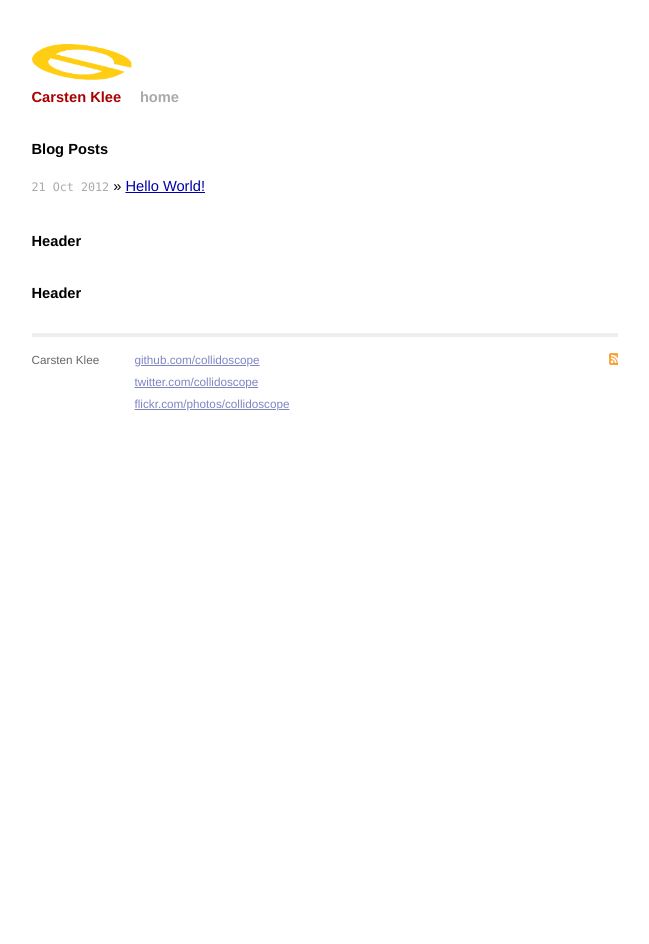
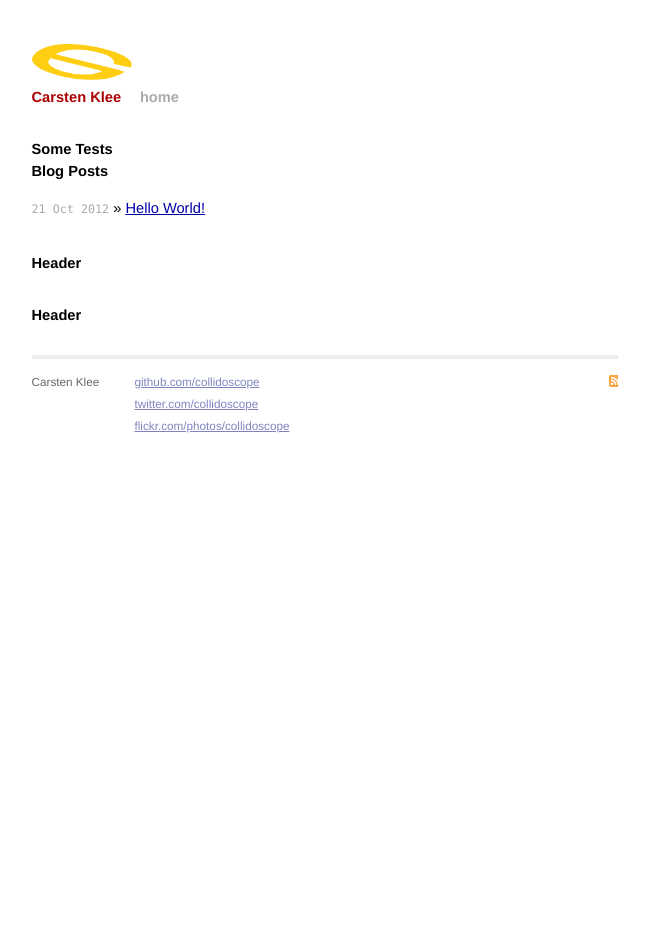
Before and after one commit to collidoscope/collidoscope.github.com, a Jekyll site: the page built from index.html, in a window 1280 px wide. Shown: the whole page, without its empty margins (315-964 px from the left). Built offline with Jekyll 4.4.1, drawn with Linux system fonts in a browser that asks for light colours; Markdown is read by kramdown in place of the engine named in the settings.

Commit message:
Updated _layouts/default.html

```diff
--- a/_layouts/default.html
+++ b/_layouts/default.html
@@ -13,14 +13,18 @@
    <link rel="stylesheet" href="/css/screen.css" type="text/css" media="screen, projection" />
 </head>
 <body>
-<script type="text/javascript" charset="utf-8">
+<!-- <script type="text/javascript" charset="utf-8">
         {% include alert_msg.js %}
-  </script>
+  </script> -->
 <div class="site">
   <div id="logo_div"><img id="main_logo" src="/images/logo_neu3.png"></div>
   <div class="title">
     <a href="/">Carsten Klee</a>
     <a class="extra" href="/">home</a>
+  </div>
+  <div>
+    <h3>Some Tests</h3>
+
   </div>
 
   {{ content }}
```
